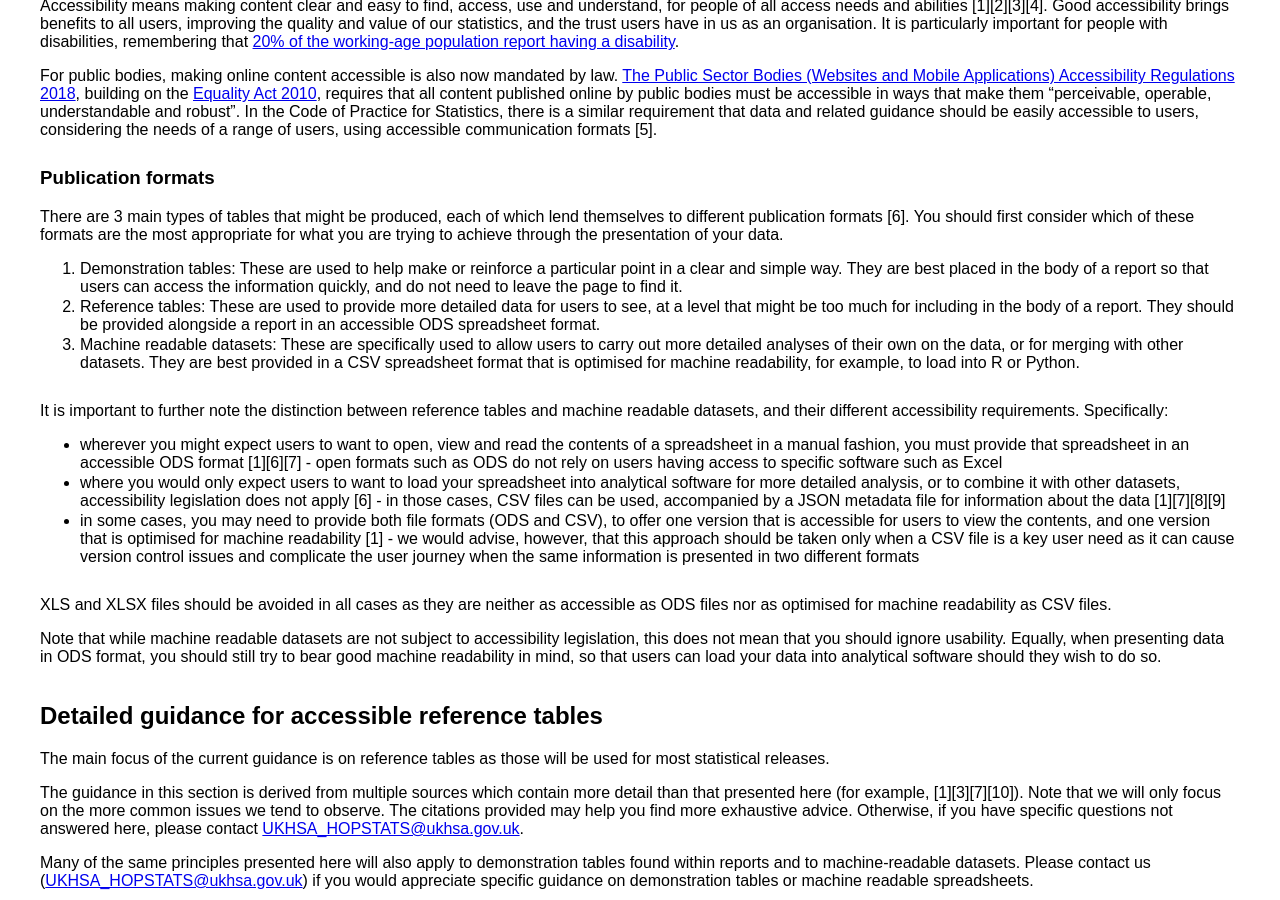
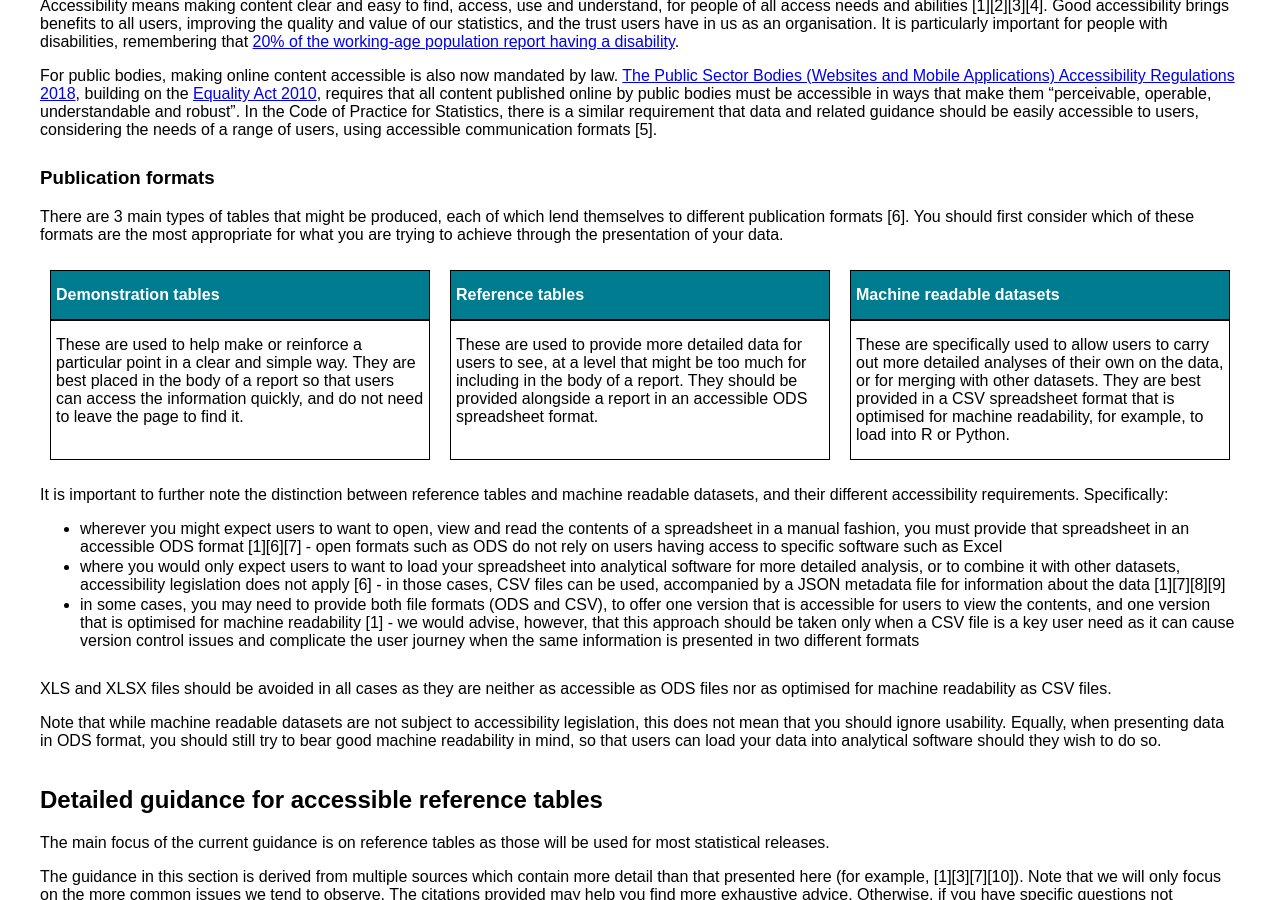
Before and after one commit to BenCuff/github-pages-test, a Jekyll site: the page built from docs/spreadsheets.md, in a window 1280 px wide and 900 px high, scrolled down 670 px. Built offline with Jekyll 4.4.1, drawn with Linux system fonts in a browser that asks for light colours.

Commit message:
Added cards to spreadsheet page

```diff
--- a/docs/spreadsheets.md
+++ b/docs/spreadsheets.md
@@ -33,9 +33,25 @@ For public bodies, making online content accessible is also now mandated by law.
 
 There are 3 main types of tables that might be produced, each of which lend themselves to different publication formats [6]. You should first consider which of these formats are the most appropriate for what you are trying to achieve through the presentation of your data.
 
-1. Demonstration tables: These are used to help make or reinforce a particular point in a clear and simple way. They are best placed in the body of a report so that users can access the information quickly, and do not need to leave the page to find it.
-2. Reference tables: These are used to provide more detailed data for users to see, at a level that might be too much for including in the body of a report. They should be provided alongside a report in an accessible ODS spreadsheet format.
-3. Machine readable datasets: These are specifically used to allow users to carry out more detailed analyses of their own on the data, or for merging with other datasets. They are best provided in a CSV spreadsheet format that is optimised for machine readability, for example, to load into R or Python.
+{% capture card_content_1 %}
+These are used to help make or reinforce a particular point in a clear and simple way. They are best placed in the body of a report so that users can access the information quickly, and do not need to leave the page to find it.
+{% endcapture %}
+
+{% capture card_content_2 %}
+These are used to provide more detailed data for users to see, at a level that might be too much for including in the body of a report. They should be provided alongside a report in an accessible ODS spreadsheet format.
+{% endcapture %}
+
+{% capture card_content_3 %}
+These are specifically used to allow users to carry out more detailed analyses of their own on the data, or for merging with other datasets. They are best provided in a CSV spreadsheet format that is optimised for machine readability, for example, to load into R or Python.
+{% endcapture %}
+
+
+{% include cards-container-start.html %}
+  {% include card.html content=card_content_1 title="Demonstration tables" %}
+  {% include card.html content=card_content_2 title="Reference tables" %}
+  {% include card.html content=card_content_3 title="Machine readable datasets" %}
+{% include cards-container-end.html %}
+
 
 It is important to further note the distinction between reference tables and machine readable datasets, and their different accessibility requirements. Specifically:
 
```
